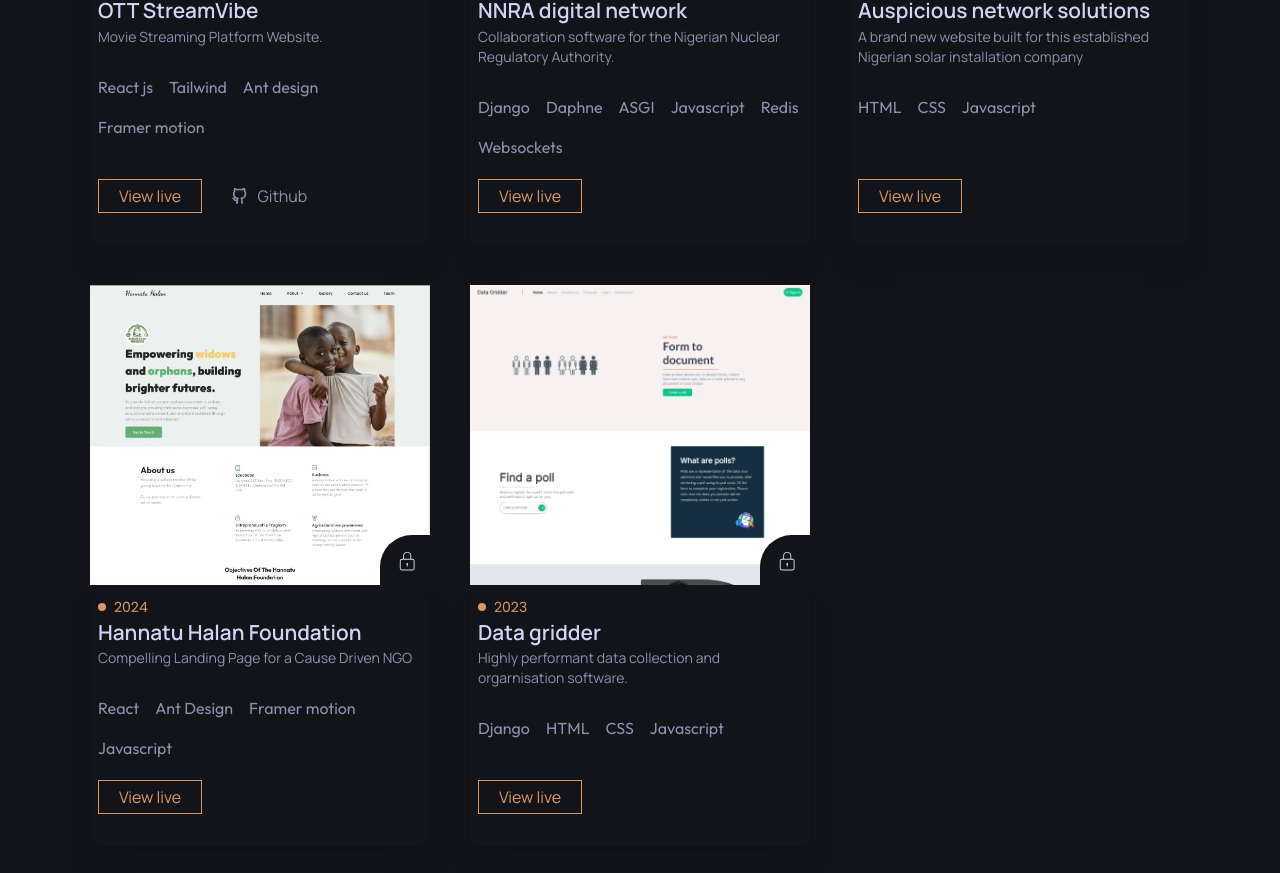
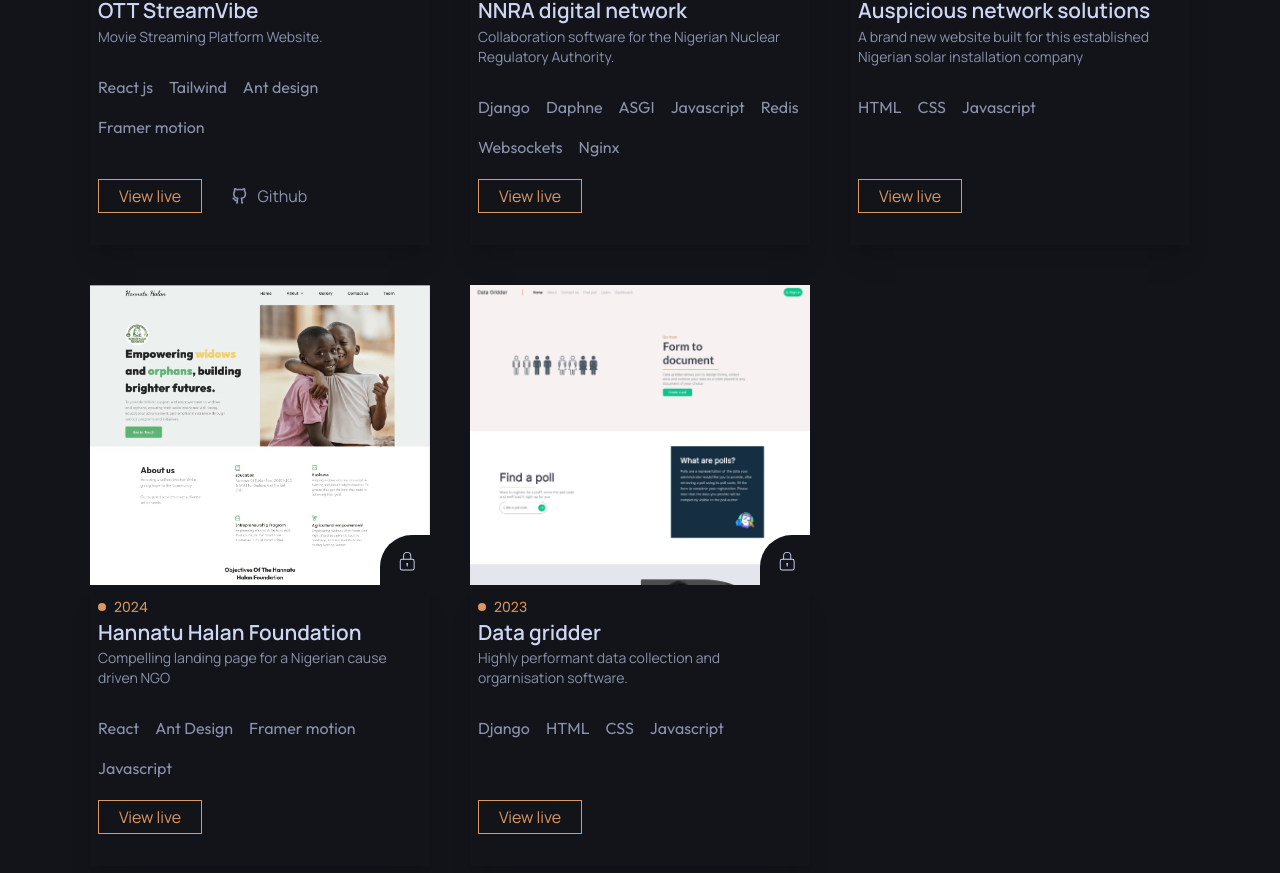
Before and after one commit to Codebee50/udokyrian, a React (Vite) app: page / in a window 1280 px wide. Shown: the part 1875-2748 px from the top of the page. Built offline with nearby package versions, Linux system fonts and the light colour scheme.

Commit message:
modified project descriptions

```diff
--- a/src/constants/index.js
+++ b/src/constants/index.js
@@ -147,7 +147,7 @@ export const projectList = [
     image: nnra_circle,
     live: "https://codebee.pythonanywhere.com",
     github: null,
-    technologies: ["Django", "Daphne", "ASGI", "Javascript", "Redis", "Websockets"],
+    technologies: ["Django", "Daphne", "ASGI", "Javascript", "Redis", "Websockets", "Nginx"],
     links: [
       {
         name: "Github",
@@ -175,7 +175,7 @@ export const projectList = [
 
   {
     title: "Hannatu Halan Foundation",
-    description: "Compelling Landing Page for a Cause Driven NGO",
+    description: "Compelling landing page for a Nigerian cause driven NGO",
     year: 2024,
     image: hannatu,
     live: "https://hannatuhalanfoundation.com/",
--- a/src/sections/ContactSection.jsx
+++ b/src/sections/ContactSection.jsx
@@ -146,6 +146,8 @@ const ContactSection = () => {
           {
             "Whether you have a job proposition to discuss or simply want to say hello, feel free to reach out to me. I'll be delighted to get back to you as soon as possible."
           }
+
+
         </p>
 
         {/* <img src={manoncall} alt="" className="w-[90%] max-w-[300px] max-sm:hidden"/> */}
```
